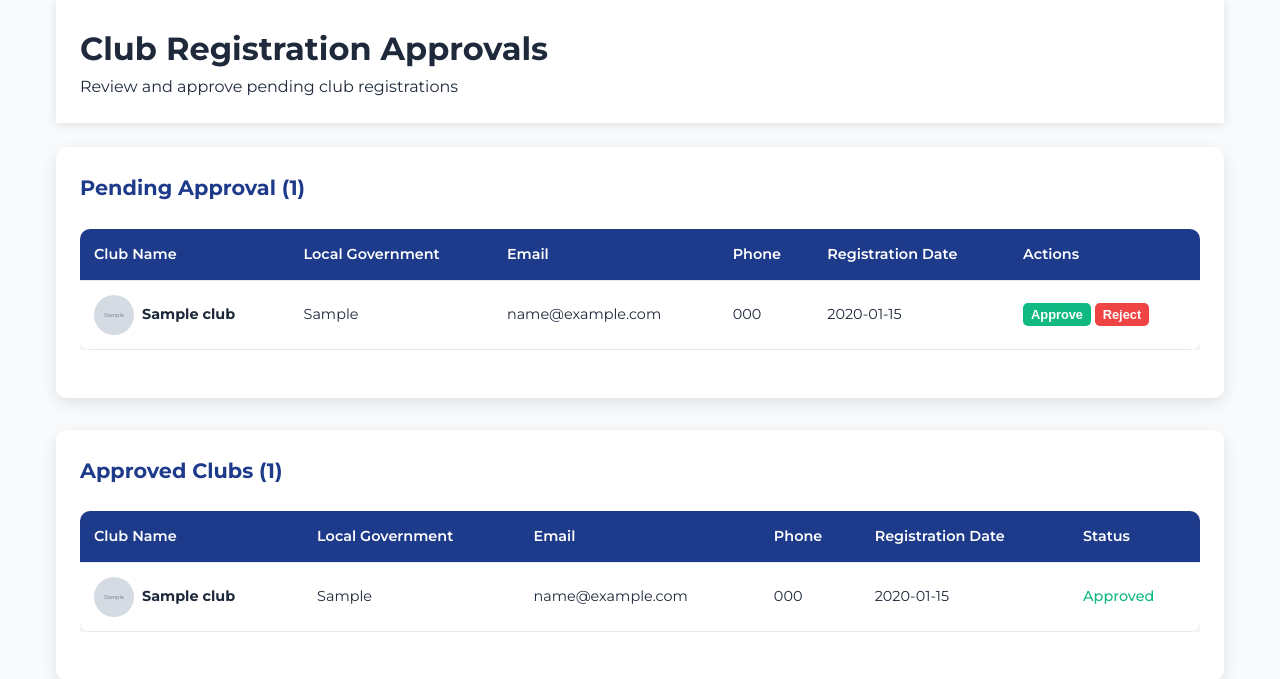
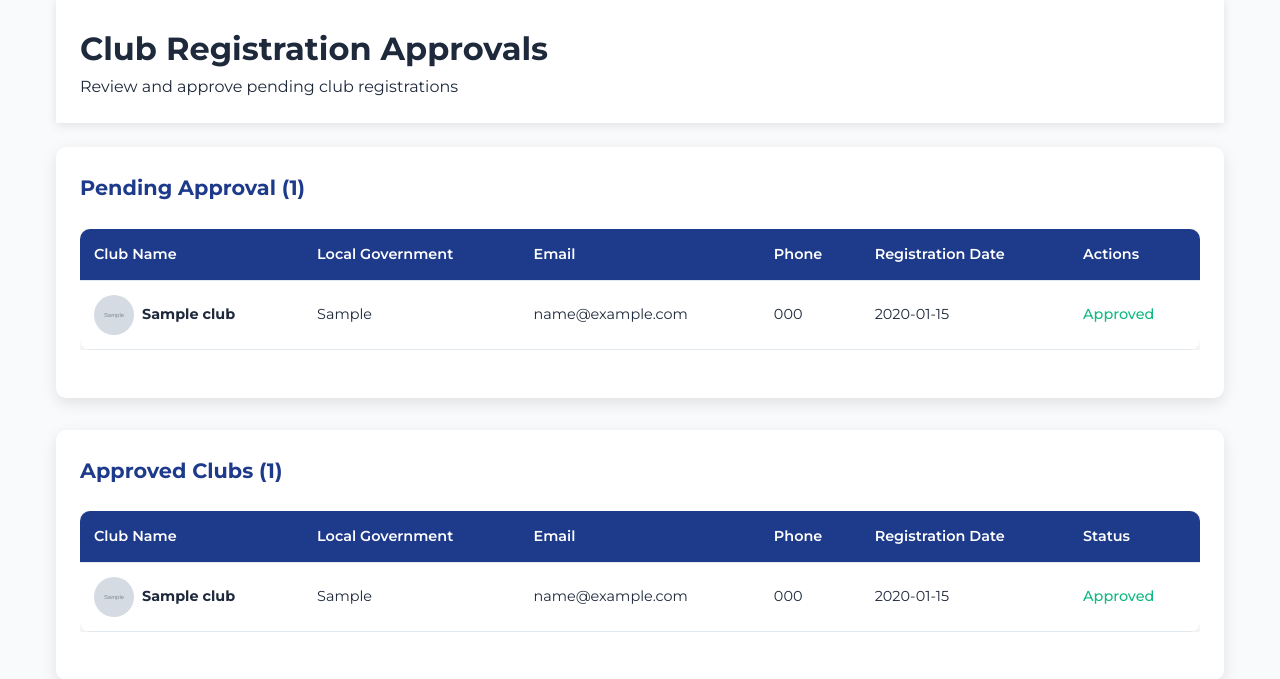
Before and after one commit to Aimjayjogana/TAMAULA, a Flask app: template templates/admin_pending_clubs.html in a window 1280 px wide. Shown: the part 169-848 px from the top of the page. Run offline with Flask 3, Linux system fonts and the light colour scheme; the template is opened without the code that fills it: most values are stand-ins (such as "Sample title", 1, 10 or a date in 2020); grey boxes marked "Sample" are stand-in pictures.

```diff
--- a/templates/admin_pending_clubs.html
+++ b/templates/admin_pending_clubs.html
@@ -26,8 +26,9 @@
                         <th>Actions</th>
                     </tr>
                 </thead>
+
                 <tbody>
-                    {% for club in pending_clubs %}
+    {% for club in approved_clubs %}
     <tr>
         <td>
             <div style="display: flex; align-items: center; gap: 0.5rem;">
@@ -49,18 +50,12 @@
             {% endif %}
         </td>
         <td>
-                            <button class="btn approve-club" data-club-id="{{ club.id }}"
-                                    style="background: var(--success); padding: 0.25rem 0.5rem; font-size: 0.8rem;">
-                                Approve
-                            </button>
-                            <button class="btn reject-club" data-club-id="{{ club.id }}"
-                                    style="background: var(--error); padding: 0.25rem 0.5rem; font-size: 0.8rem;">
-                                Reject
-                            </button>
+            <span style="color: var(--success); font-weight: 500;">Approved</span>
         </td>
     </tr>
     {% endfor %}
 </tbody>
+
             </table>
         </div>
         {% else %}
```
Lines whose indentation alone changed are shown as unchanged.
